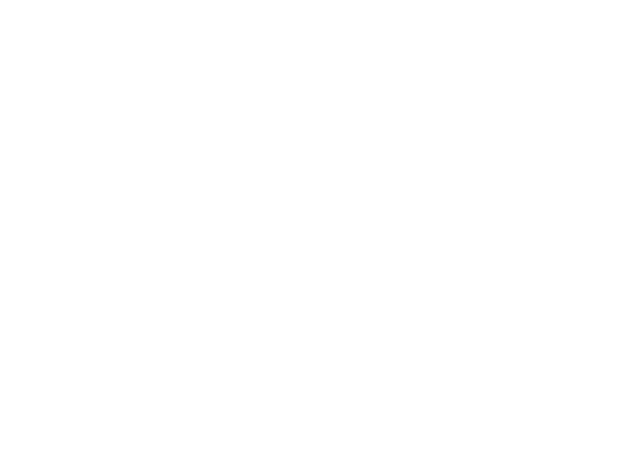
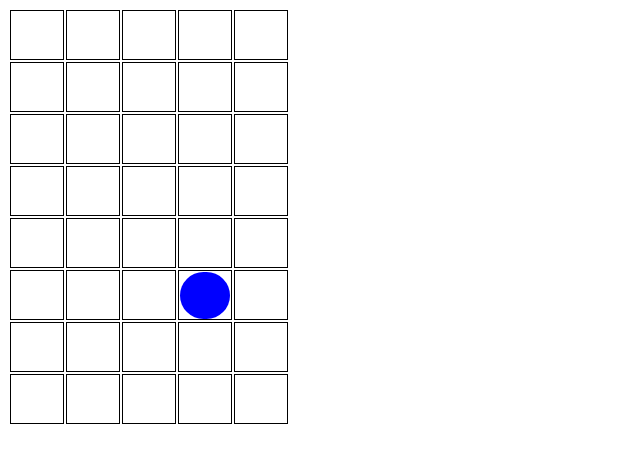
Before and after one commit to spalger/jacknodelopes, a plain HTML site: page index.html in a window 1280 px wide. Shown: the whole page, without its empty margins (0-640 px from the left). Drawn offline with nearby package versions, Linux system fonts and the light colour scheme.

Commit message:
added board rendering

```diff
--- a/index.html
+++ b/index.html
@@ -1,10 +1,30 @@
 <html>
     <head>
+    	<script src="http://code.jquery.com/jquery-1.9.1.js"></script>
+    	<script src="/socket.io/socket.io.js"></script>
         <script src="index.js"></script>
+        <style>
+        	#board td {
+        		width: 50px;
+        		height: 50px;
+        		cursor: pointer;
+        		border: 1px solid black;
+        	}
+        	#board .piece {
+        		width: 50px;
+				height: 47px;
+				background: blue;
+				position: absolute;
+				border-radius: 30px;
+				margin: 2px;
+				top: 0px;
+        	}
+        </style>
     </head>
     <body>
         <div id="board">
 
         </div>
+        <script> drawBoard() </script>
     </body>
 </html>
--- a/index.js
+++ b/index.js
@@ -1,20 +1,49 @@
 
-var board = [
-	[0,0,0,0,0,0],
-	[0,0,0,0,0,0],
-	[0,0,0,0,0,0],
-	[0,0,0,0,0,0],
-	[0,0,0,0,0,0],
-	[0,0,0,0,0,0]
-];
+var my_player_name = 'spencer';
+var board = {
+	columns : 5,
+	rows : 8,
+	pieces : [ {
+		row: 5,
+		column: 3,
+		player: "spencer"
+	} ]
+};
 
 function drawBoard() {
-
-	board.forEach(function(row, cols) {
-		var html = '<tr>';
-		cols.forEach(function(col, player) {
-			html+= '<td class="player-'+player+'"></td>';
-		})
-		$row
+	var rows, cols, html = "<table>";
+	for ( row = 0; row < board.rows; row ++ ) {
+		html += "<tr>";
+		for ( col = 0; col < board.columns; col ++ ) {
+			html += "<td></td>";
+		}
+		html += "</tr>";
+	}
+	$('#board').html(html+"</table>");
+	board.pieces.forEach(function(piece){
+		addPiece(piece)
 	})
 }
+
+function addPiece(piece) {
+	board.pieces.push();
+	// colors
+	$cell = $('#board tr:nth('+piece.row+') td:nth('+piece.column+')');
+	var position = $cell.position();
+	$('<div>')
+		.addClass('piece player '+piece.player)
+		.appendTo('#board')
+		.css({
+			left: position.left
+		})
+		.animate({
+			top: position.top
+		});
+}
+
+$(function() {
+	$('#board').on('click', 'td', function() {
+		var x = $(this).data('x');
+		var y = $(this).data('y');
+	})
+})
```
